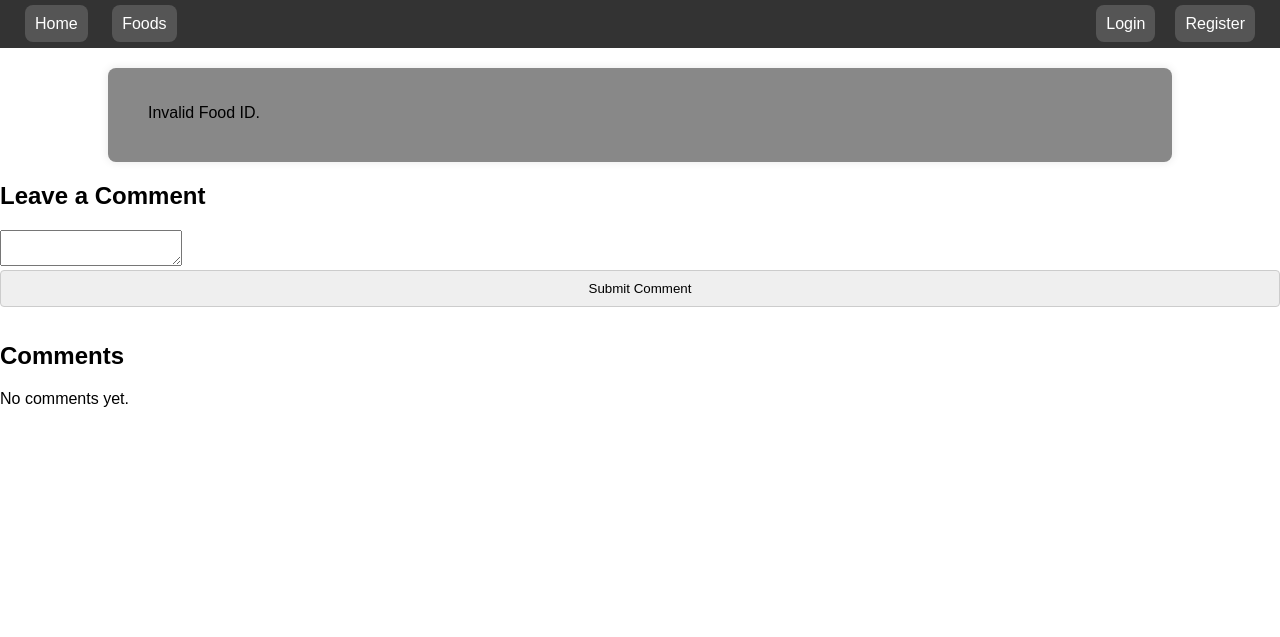
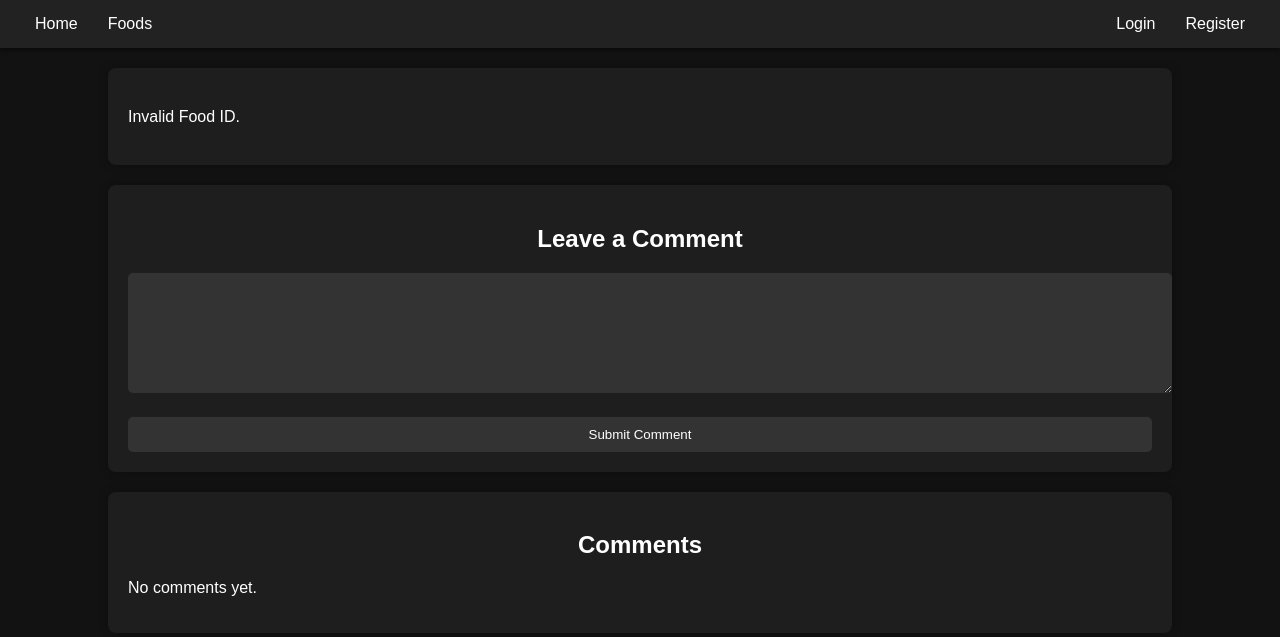
Before and after one commit to CodeFusion-General/foodshop, a PHP site: page /foodshop/food-details.php in a window 1280 px wide. Shown: the top 637 px of the page. Run offline with PHP 8.4, Linux system fonts and the light colour scheme; data that the repository does not hold is empty.

Commit message:
style sheet değiştirildi

```diff
--- a/food.php
+++ b/food.php
@@ -78,7 +78,7 @@ $result = $conn->query($sql);
                                 </td>
                                 <td class="td-element"><?php echo $row['title']; ?></td>
                                 <td class="td-element"><?php echo $row['description']; ?></td>
-                                <td class="td-element"><a class="btn-details" href="food-details.php?id=<?php echo $row['ID']; ?>&title=<?php echo $row['title']; ?>"></a></td>
+                                <td class="td-element"><a class="btn-details" href="food-details.php?id=<?php echo $row['ID']; ?>&title=<?php echo $row['title']; ?>">Details</a></td>
                             </tr>
                         <?php
                         }
--- a/head.php
+++ b/head.php
@@ -1,7 +1,7 @@
 <head>
     <meta charset="UTF-8">
     <meta name="viewport" content="width=device-width, initial-scale=1.0">
-    <link href="style.css" rel="stylesheet">
+    <link href="style2.css" rel="stylesheet">
     <script src="script.js"></script>
     <title><?php echo $pageTitle ?? "Default Title"; ?></title>
 </head>
--- /dev/null
+++ b/style2.css
@@ -0,0 +1,480 @@
+/* General Body Styles */
+body {
+    font-family: 'Arial', sans-serif;
+    background-color: #121212; /* Dark background for the whole page */
+    color: #ffffff; /* Light text for contrast */
+    margin: 0;
+    padding: 0;
+}
+/* Food Container Styles */
+.food-container {
+    width: 80%;
+    margin: 20px auto;
+    background-color: #1e1e1e; /* Slightly different dark shade for the container */
+    padding: 20px;
+    border-radius: 8px;
+    box-shadow: 0 0 10px rgba(0, 0, 0, 0.3);
+}
+
+/* Title Styles */
+.food-title-h1 {
+    color: #ffffff;
+    text-align: center;
+}
+
+/* Search Box Styles */
+.food-search form {
+    display: flex;
+    gap: 10px;
+    margin-bottom: 20px;
+}
+
+.food-search input[type="text"] {
+    padding: 5px;
+    border: none;
+    border-radius: 5px;
+}
+
+.food-search input[type="submit"] {
+    background-color: #333;
+    color: #fff;
+    border: none;
+    padding: 5px 15px;
+    border-radius: 5px;
+    cursor: pointer;
+    transition: background-color 0.3s ease;
+}
+
+.food-search input[type="submit"]:hover {
+    background-color: #444;
+}
+
+/* Table Styles */
+.food-table {
+    width: 100%;
+    border-collapse: collapse;
+}
+
+.food-table th, .food-table td {
+    text-align: left;
+    padding: 8px;
+    border-bottom: 1px solid #444;
+}
+
+.food-table th {
+    background-color: #2a2a2a;
+}
+
+/* Table Image Styles */
+.table-img {
+    width: 100px;
+    height: auto;
+    border-radius: 5px;
+}
+
+/* Button Details */
+.btn-details, .btn-update, .btn-delete {
+    display: inline-block;
+    background-color: #333;
+    color: #fff;
+    text-decoration: none;
+    padding: 5px 15px;
+    border-radius: 5px;
+    transition: background-color 0.3s ease;
+}
+
+.btn-details:hover, btn-update:hover, .btn-delete:hover {
+    background-color: #444;
+}
+
+/* Navbar General Styles */
+.navbar {
+    background-color: #222; /* Dark background for the navbar */
+    padding: 10px 20px;
+    box-shadow: 0 2px 4px rgba(0, 0, 0, 0.5);
+}
+
+.navbar-container {
+    display: flex;
+    justify-content: space-between; /* Aligns children to each end */
+    align-items: center;
+    width: 100%; /* Ensures the container takes the full width of the navbar */
+}
+
+/* Navbar Link/Button Styles */
+.navbar a {
+    color: #fff; /* Light text color for contrast */
+    text-decoration: none;
+    padding: 5px 10px;
+    margin: 0 5px;
+    border-radius: 5px;
+    transition: background-color 0.3s ease;
+}
+
+/* Hover Effect for Navbar Links/Buttons */
+.navbar a:hover {
+    background-color: #333; /* Slightly lighter on hover */
+}
+
+/* Specific Styles for Different Buttons */
+.home-button, .foods-button, .addfoods-button, .myfoods-button, .logout-button, .login-button, .register-button {
+    /* Common styles for all navbar buttons */
+}
+
+/* Left and Right Alignment Styles */
+.navbar-left-align, .navbar-right-align {
+    display: flex;
+    align-items: center;
+}
+
+/* Additional specific styles for different buttons can be added here, if needed */
+
+/* Register Container Styles */
+.register-container {
+    width: 80%;
+    margin: 20px auto;
+    background-color: #1e1e1e; /* Dark background for the container */
+    padding: 20px;
+    border-radius: 8px;
+    box-shadow: 0 0 10px rgba(0, 0, 0, 0.3);
+    color: #ffffff; /* Light text for readability */
+}
+
+.register-container h2 {
+    text-align: center;
+    color: #ffffff;
+    margin-bottom: 20px;
+}
+
+/* Form Styles */
+.register-container form {
+    display: grid;
+    grid-gap: 10px;
+}
+
+.register-container label {
+    display: block;
+    margin-bottom: 5px;
+}
+
+.register-container input[type="text"],
+.register-container input[type="password"],
+.register-container input[type="email"],
+.register-container input[type="tel"],
+.register-container input[type="date"] {
+    width: 100%;
+    padding: 10px;
+    border: none;
+    border-radius: 5px;
+    background-color: #333;
+    color: #fff;
+}
+
+/* Button Styles */
+.register-container button {
+    background-color: #333;
+    color: #fff;
+    border: none;
+    padding: 10px 20px;
+    border-radius: 5px;
+    cursor: pointer;
+    transition: background-color 0.3s ease;
+    width: 100%; /* Full width */
+}
+
+.register-container button:hover {
+    background-color: #444;
+}
+
+/* Responsive Grid Layout for Labels and Inputs */
+@media (min-width: 600px) {
+    .register-container form {
+        grid-template-columns: repeat(2, 1fr);
+    }
+}
+
+/* Login Container Styles */
+.login-container {
+    width: 80%;
+    margin: 20px auto;
+    background-color: #1e1e1e; /* Dark background for the container */
+    padding: 20px;
+    border-radius: 8px;
+    box-shadow: 0 0 10px rgba(0, 0, 0, 0.3);
+    color: #ffffff; /* Light text for readability */
+}
+
+.login-container h2 {
+    text-align: center;
+    color: #ffffff;
+    margin-bottom: 20px;
+}
+
+/* Error Message Styles */
+.error-message {
+    background-color: #b00020; /* Dark red for error messages */
+    color: #ffffff;
+    padding: 10px;
+    border-radius: 5px;
+    text-align: center;
+    margin-bottom: 20px;
+}
+
+/* Form Styles */
+.login-container form {
+    display: grid;
+    grid-gap: 10px;
+}
+
+.login-container label {
+    display: block;
+    margin-bottom: 5px;
+}
+
+.login-container input[type="text"],
+.login-container input[type="password"] {
+    width: 100%;
+    padding: 10px;
+    border: none;
+    border-radius: 5px;
+    background-color: #333;
+    color: #fff;
+}
+
+/* Button Styles */
+.login-container button {
+    background-color: #333;
+    color: #fff;
+    border: none;
+    padding: 10px 20px;
+    border-radius: 5px;
+    cursor: pointer;
+    transition: background-color 0.3s ease;
+    width: 100%; /* Full width */
+}
+
+.login-container button:hover {
+    background-color: #444;
+}
+
+
+/* Add Foods Form Styles */
+.add-foods {
+    background-color: #1e1e1e; /* Dark background for the form */
+    padding: 20px;
+    border-radius: 8px;
+    box-shadow: 0 0 10px rgba(0, 0, 0, 0.3);
+    color: #ffffff; /* Light text for readability */
+    margin: 20px auto;
+    width: 80%;
+}
+
+.add-foods label {
+    display: block;
+    margin-bottom: 5px;
+}
+
+.add-foods input[type="text"],
+.add-foods input[type="file"],
+.add-foods textarea {
+    width: 100%;
+    padding: 10px;
+    border: none;
+    border-radius: 5px;
+    background-color: #333;
+    color: #fff;
+    margin-bottom: 10px; /* Spacing between fields */
+}
+
+.add-foods textarea {
+    height: 100px; /* Adjust height as needed */
+}
+
+/* Button Styles */
+.add-foods button,
+.add-foods input[type="submit"] {
+    background-color: #333;
+    color: #fff;
+    border: none;
+    padding: 10px 20px;
+    border-radius: 5px;
+    cursor: pointer;
+    transition: background-color 0.3s ease;
+    width: 100%; /* Full width */
+    margin-top: 10px; /* Spacing above the button */
+}
+
+.add-foods button:hover,
+.add-foods input[type="submit"]:hover {
+    background-color: #444;
+}
+
+/* Additional Styles for Ingredients Section */
+.add-food-ingredients {
+    margin-bottom: 20px;
+}
+
+/* Adjustments for specific fields if needed */
+
+/* Food Details Container Styles */
+.food-details {
+    background-color: #1e1e1e; /* Dark background for the container */
+    padding: 20px;
+    border-radius: 8px;
+    box-shadow: 0 0 10px rgba(0, 0, 0, 0.3);
+    color: #ffffff; /* Light text for readability */
+    margin: 20px auto;
+    width: 80%;
+    word-wrap: break-word; /* Ensures text doesn't overflow */
+}
+
+.food-details h1, .food-details h2 {
+    text-align: center;
+    margin-bottom: 20px;
+}
+
+.food-details p {
+    margin-bottom: 15px;
+    line-height: 1.6; /* Improves readability */
+}
+
+.food-details ul {
+    list-style-type: none; /* Removes default list style */
+    padding: 0;
+}
+
+.food-details li {
+    background-color: #333; /* Dark background for list items */
+    color: #fff;
+    padding: 10px;
+    margin-bottom: 5px;
+    border-radius: 5px;
+}
+
+.food-details img {
+    display: block;
+    max-width: 100%;
+    height: auto;
+    margin: 20px auto;
+    border-radius: 8px; /* Adds rounded corners to the image */
+}
+
+/* Comment Form Styles */
+.comment-form {
+    background-color: #1e1e1e; /* Dark background for the form */
+    padding: 20px;
+    border-radius: 8px;
+    box-shadow: 0 0 10px rgba(0, 0, 0, 0.3);
+    color: #ffffff; /* Light text for readability */
+    margin: 20px auto;
+    width: 80%;
+}
+
+.comment-form h2 {
+    text-align: center;
+    margin-bottom: 20px;
+}
+
+.comment-form textarea {
+    width: 100%;
+    padding: 10px;
+    border: none;
+    border-radius: 5px;
+    background-color: #333;
+    color: #fff;
+    margin-bottom: 10px; /* Spacing between fields */
+    height: 100px; /* Adjust height as needed */
+}
+
+.comment-form input[type="submit"] {
+    background-color: #333;
+    color: #fff;
+    border: none;
+    padding: 10px 20px;
+    border-radius: 5px;
+    cursor: pointer;
+    transition: background-color 0.3s ease;
+    width: 100%; /* Full width */
+    margin-top: 10px; /* Spacing above the button */
+}
+
+.comment-form input[type="submit"]:hover {
+    background-color: #444;
+}
+
+/* Comments Section Styles */
+.comments-section {
+    background-color: #1e1e1e; /* Dark background */
+    padding: 20px;
+    border-radius: 8px;
+    box-shadow: 0 0 10px rgba(0, 0, 0, 0.3);
+    color: #ffffff;
+    margin: 20px auto;
+    width: 80%;
+}
+
+.comments-section h2 {
+    text-align: center;
+    margin-bottom: 20px;
+}
+
+.comments-section .comment {
+    background-color: #333; /* Dark background for comments */
+    color: #fff;
+    padding: 10px;
+    margin-bottom: 10px;
+    border-radius: 5px;
+}
+
+/* Update Food Container Styles */
+.update-food-container {
+    background-color: #1e1e1e; /* Dark background for the container */
+    padding: 20px;
+    border-radius: 8px;
+    box-shadow: 0 0 10px rgba(0, 0, 0, 0.3);
+    color: #ffffff; /* Light text for readability */
+    margin: 20px auto;
+    width: 80%;
+}
+
+.update-food-container h1, .update-food-container h2 {
+    text-align: center;
+    margin-bottom: 20px;
+}
+
+.update-food-container label {
+    display: block;
+    margin-bottom: 5px;
+}
+
+.update-food-container input[type="text"],
+.update-food-container textarea,
+.update-food-container input[type="file"] {
+    width: 100%;
+    padding: 10px;
+    border: none;
+    border-radius: 5px;
+    background-color: #333;
+    color: #fff;
+    margin-bottom: 10px; /* Spacing between fields */
+}
+
+.update-food-container textarea {
+    height: 100px; /* Adjust height as needed */
+}
+
+.update-food-container input[type="submit"] {
+    background-color: #333;
+    color: #fff;
+    border: none;
+    padding: 10px 20px;
+    border-radius: 5px;
+    cursor: pointer;
+    transition: background-color 0.3s ease;
+    width: 100%; /* Full width */
+    margin-top: 10px; /* Spacing above the button */
+}
+
+.update-food-container input[type="submit"]:hover {
+    background-color: #444;
+}
```
